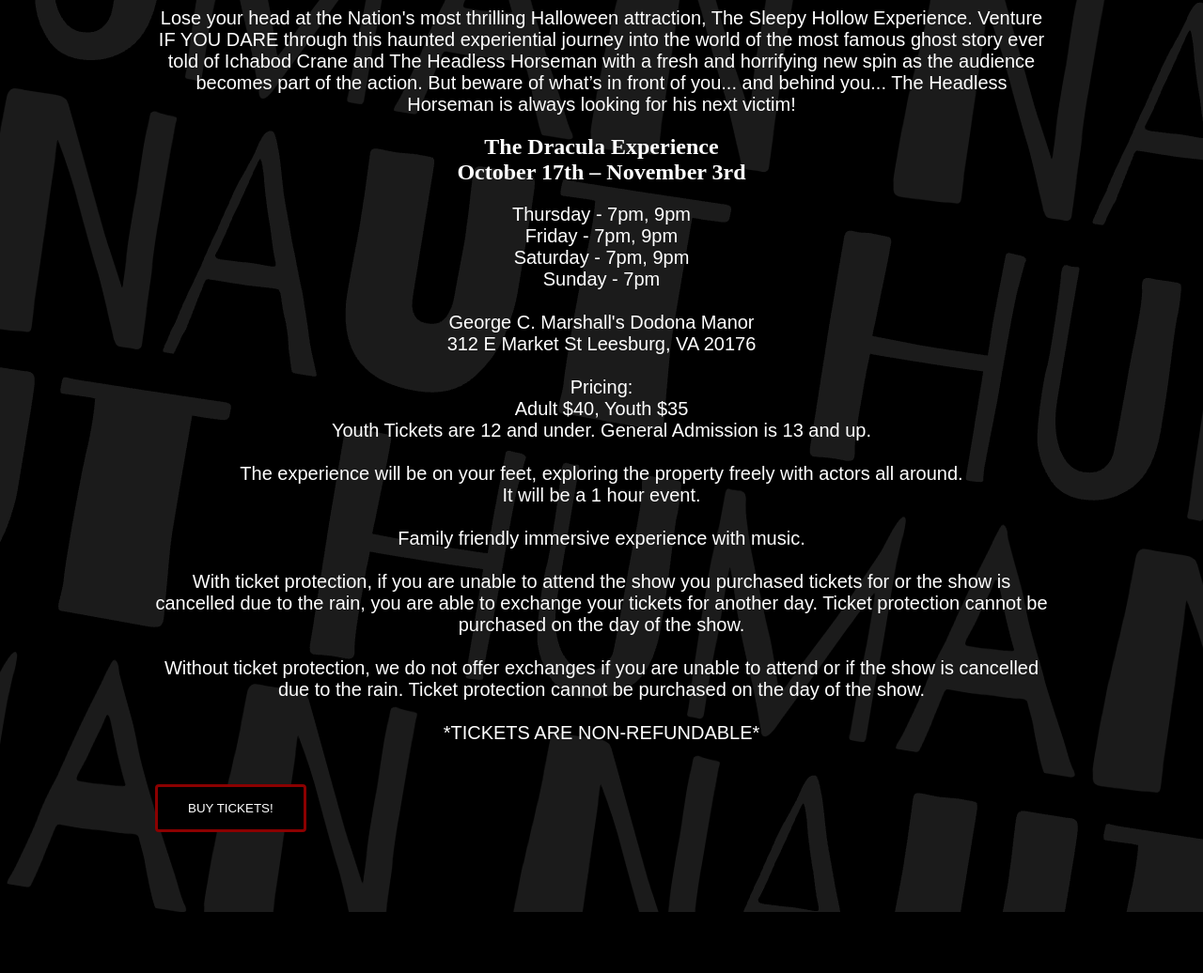
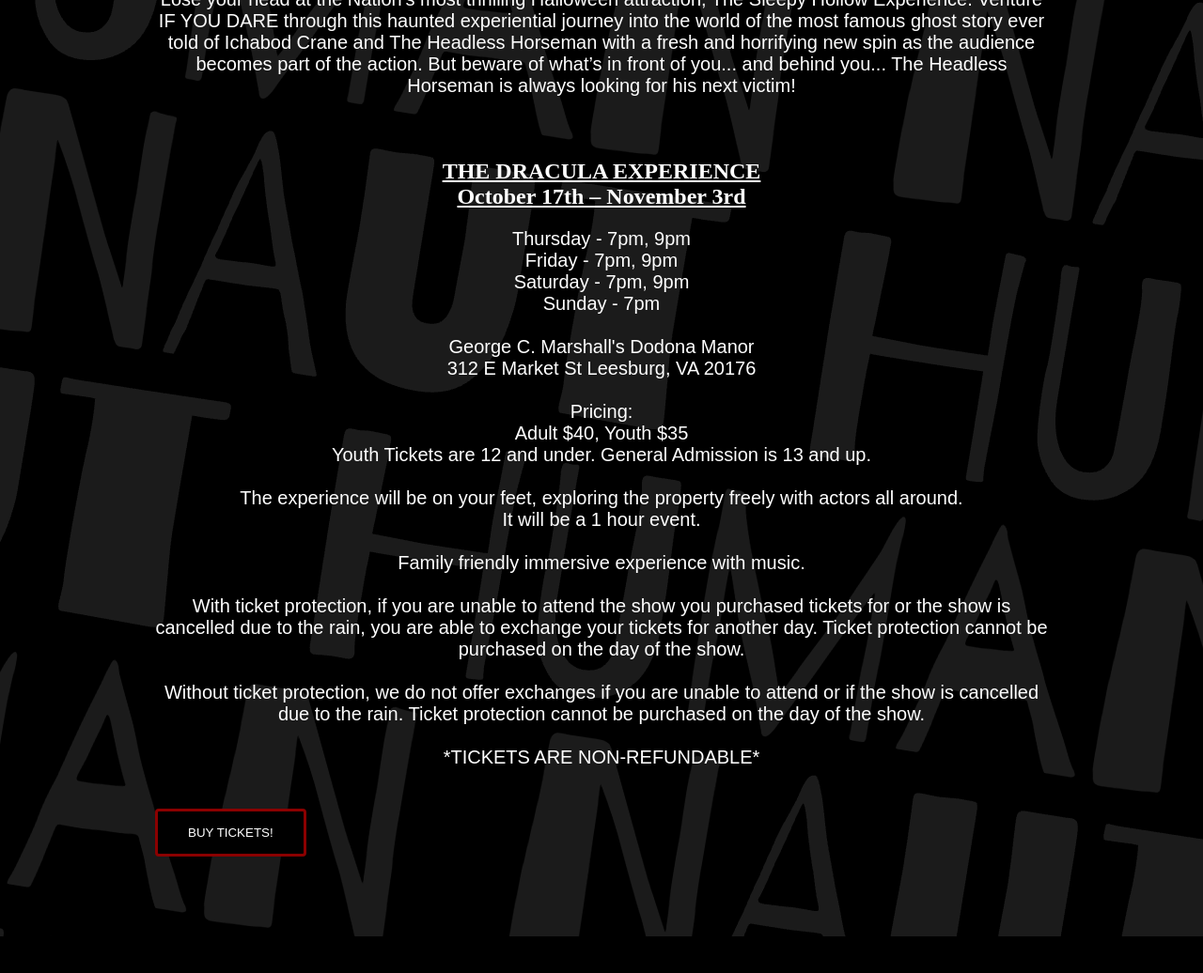
Before and after one commit to nauthuman/website, a Jekyll site: the page built from tickets.html, in a window 1280 px wide and 1400 px high, scrolled down 692 px. Shown: the part 292-1328 px from the top of the window at 94% size. Built offline with Jekyll 4.4.1, drawn with Linux system fonts in a browser that asks for light colours; some web fonts are replaced; some of the changed text lies outside the part shown.

Commit message:
Update ticketinfo_panel.html

```diff
--- a/_includes/ticketinfo_panel.html
+++ b/_includes/ticketinfo_panel.html
@@ -16,6 +16,7 @@
     color: white;
     text-align: center;
     padding: 0px 0px;
+    text-decoration: underline;
   }
   div.ticketinfo p {
     color: white;
@@ -56,9 +57,7 @@
 <div class="ticketinfo-wrapper">
   <div class="ticketinfo">
     <p>
-      Check out some of our projects:
-    </p>
-    <p>
+	<br>
       Lose your head at the Nation's most thrilling Halloween attraction,
       The Sleepy Hollow Experience. Venture IF YOU DARE through this haunted
       experiential journey into the world of the most famous ghost story ever
@@ -66,9 +65,12 @@
       new spin as the audience becomes part of the action. But beware of what’s
       in front of you... and behind you... The Headless Horseman is always
       looking for his next victim!
+	    <br>
+	    <br>
+	    <br>
     </p>
     <h2>
-	The Dracula Experience
+	THE DRACULA EXPERIENCE
 	<br>
 	October 17th – November 3rd
     </h2>
```
